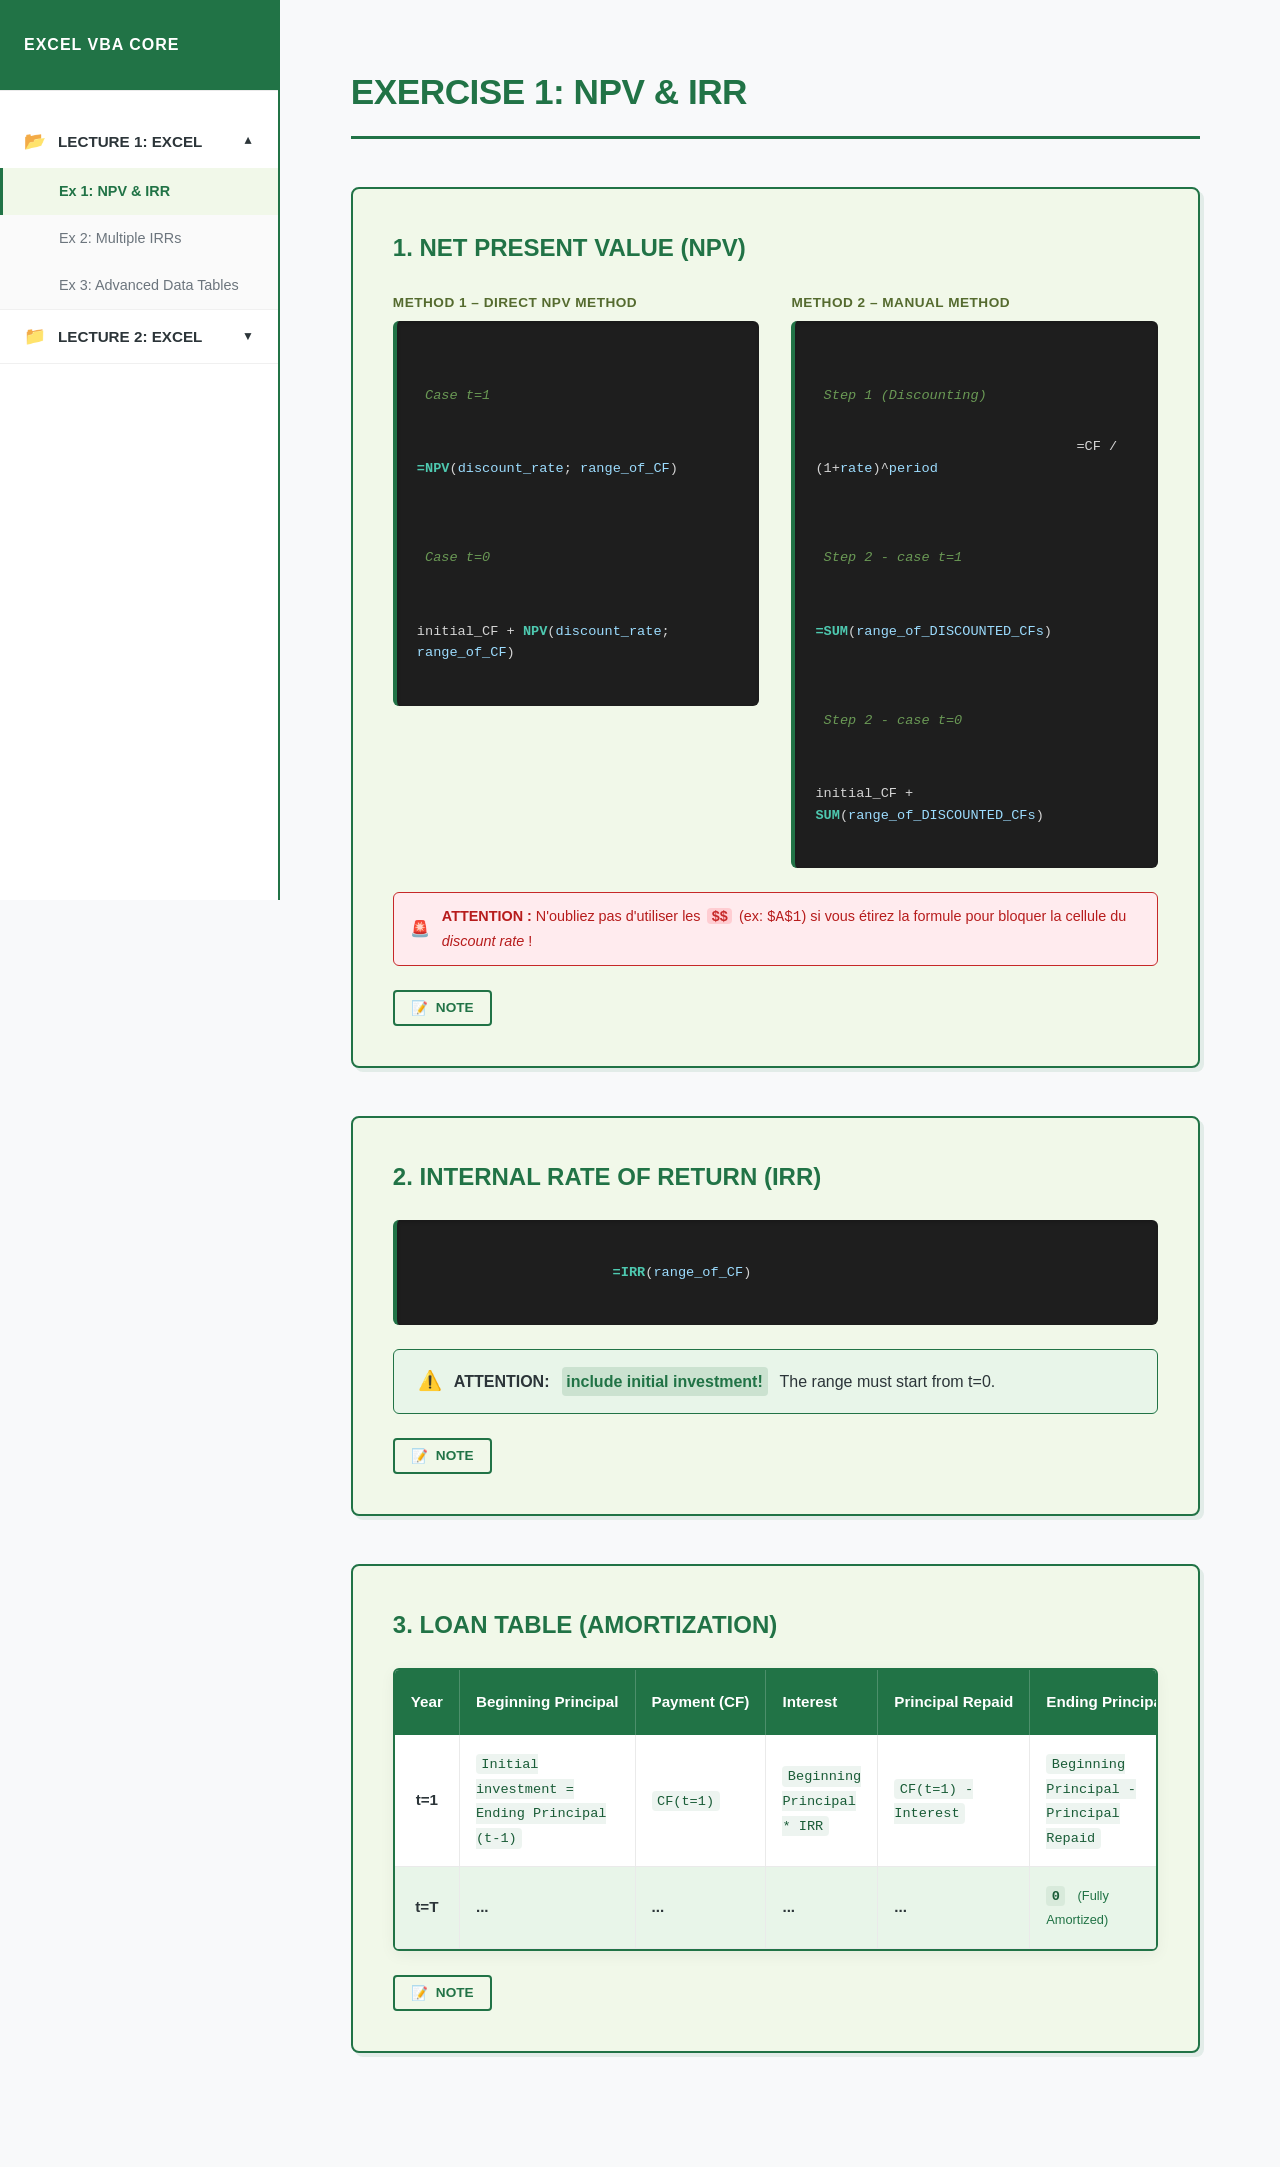
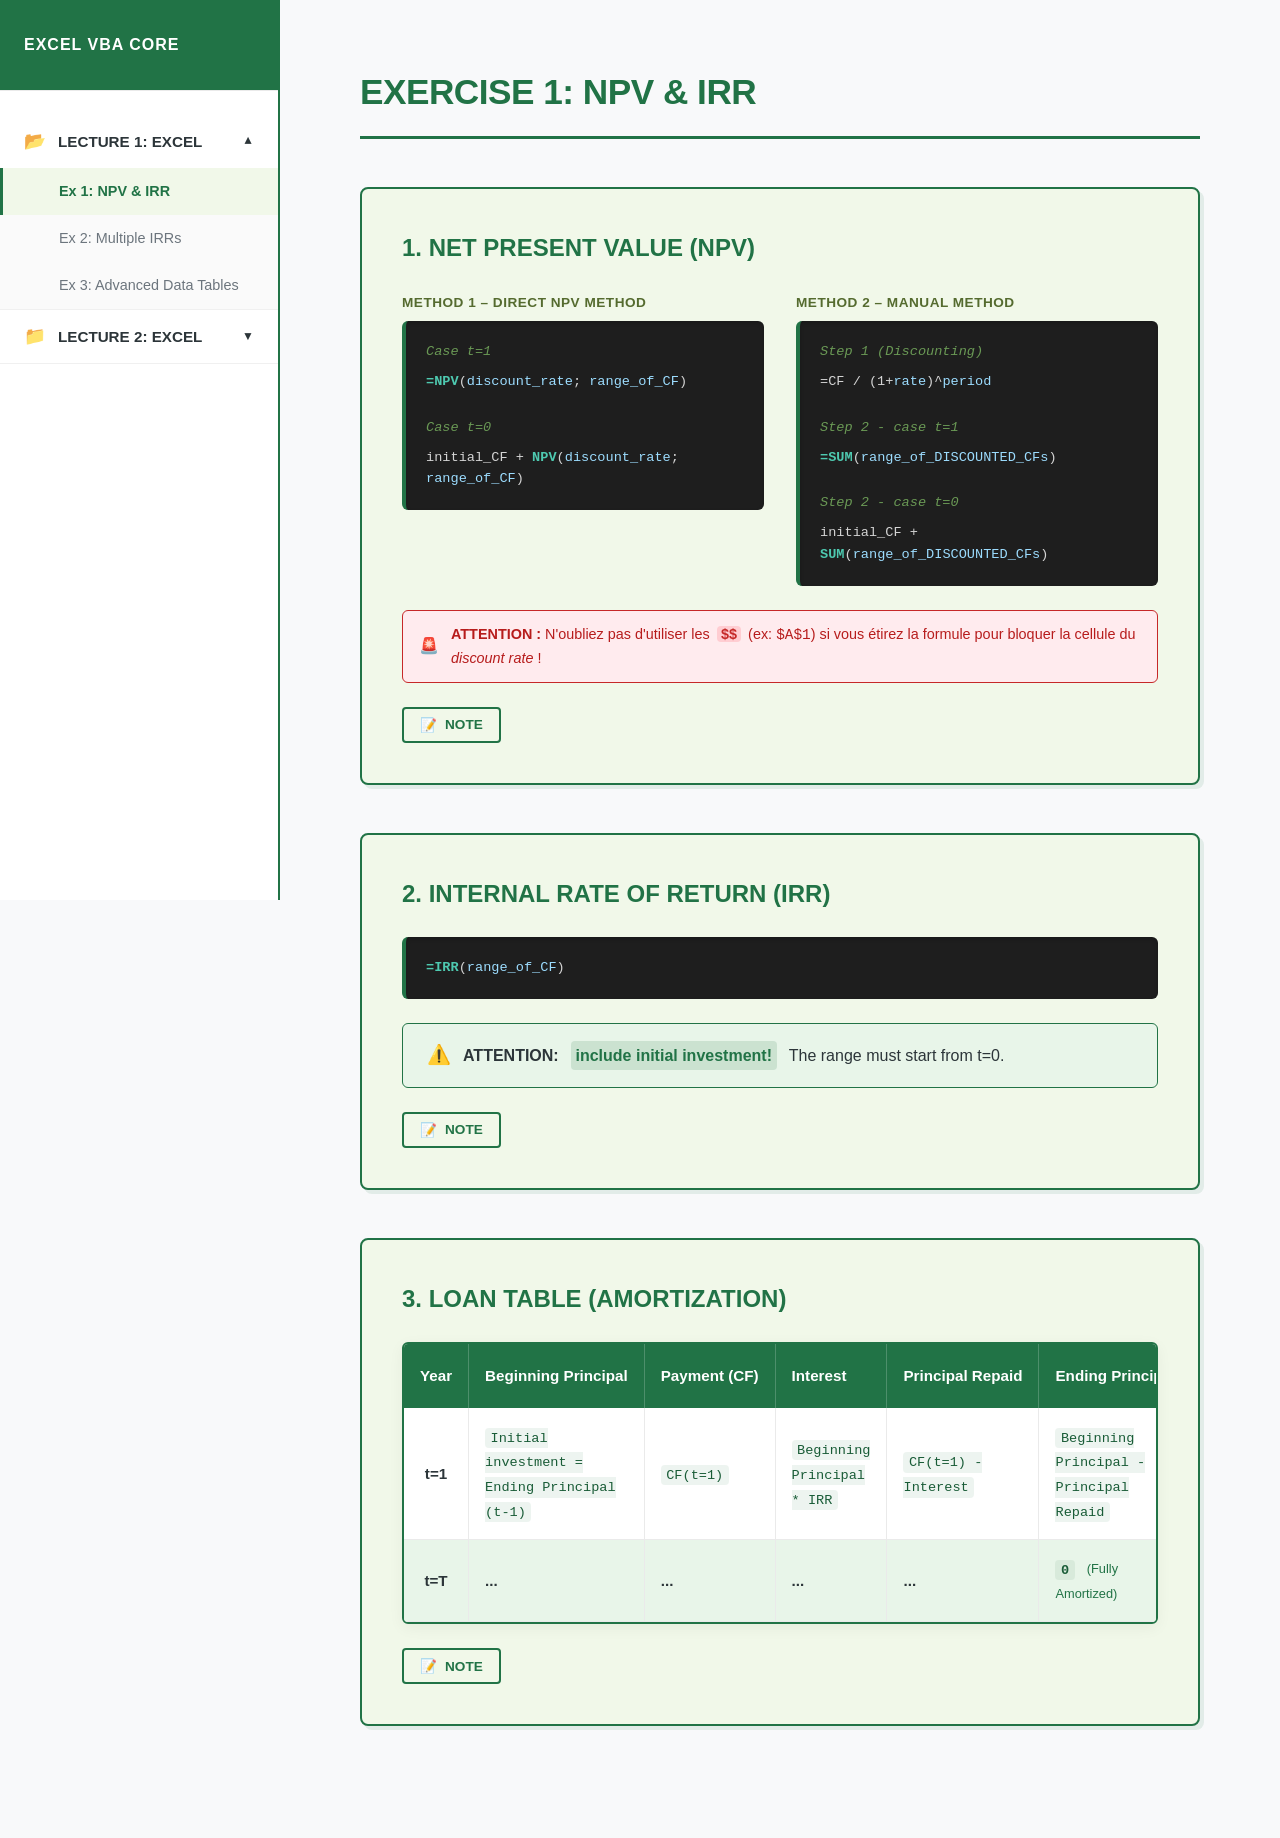

update: finance revision modules

--- a/styles.css
+++ b/styles.css
@@ -264,9 +264,13 @@ strong {
     font-size: 0.85rem;
     border-left: 4px solid var(--clr-excel-green);
     box-shadow: inset 0 2px 4px rgba(0, 0, 0, 0.2);
-    white-space: pre-wrap;
     overflow-x: auto;
     word-wrap: break-word;
+}
+
+.code-block code {
+    white-space: pre-wrap;
+    display: block;
 }
 
 .code-comment {
